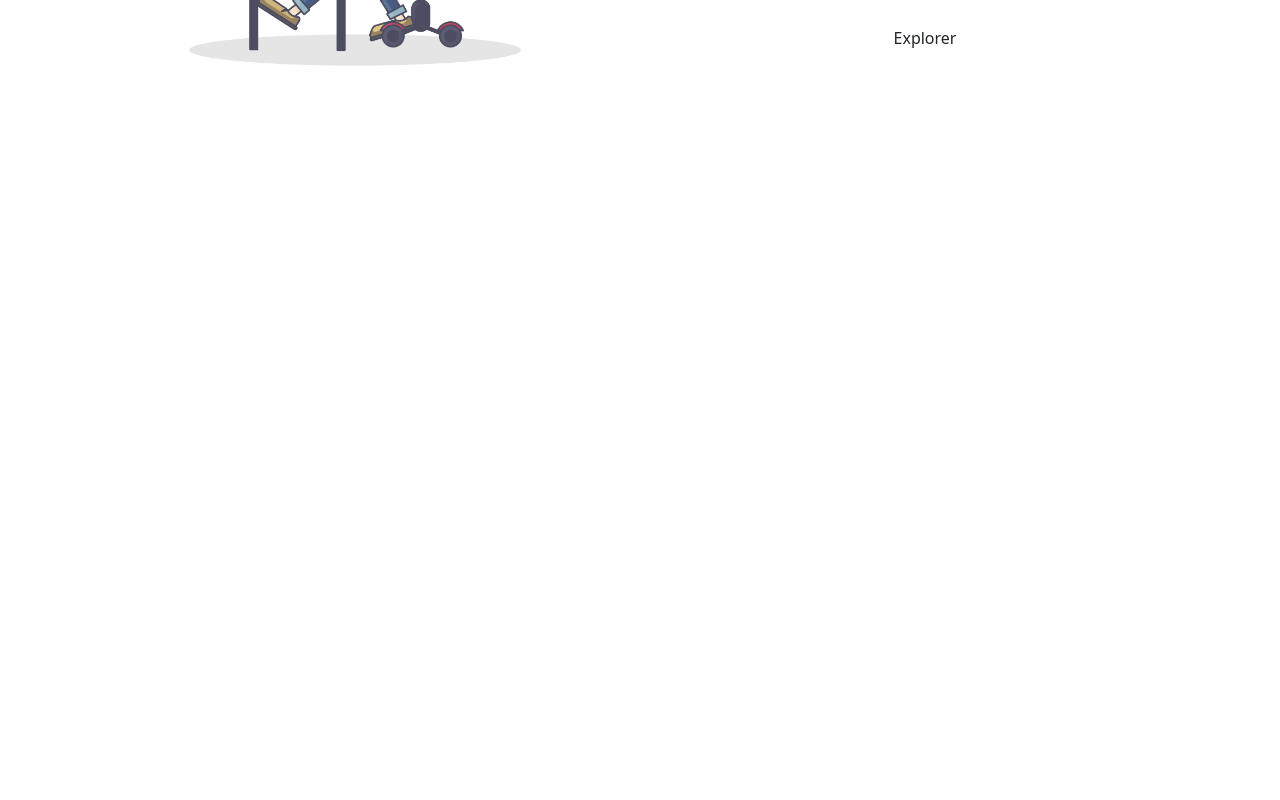
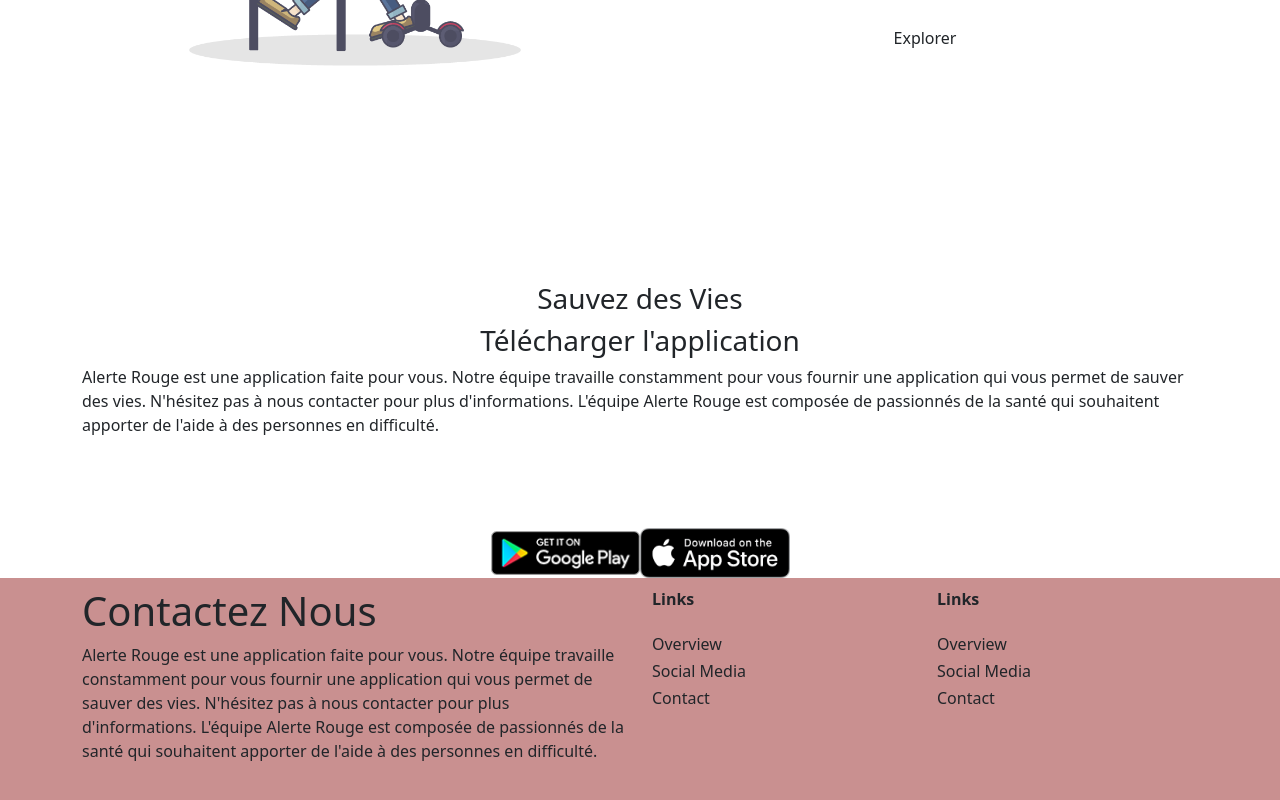
Before and after one commit to didierganthier/alerte-rouge, a Next.js app: page / in a window 1280 px wide. Shown: the part 1645-2445 px from the top of the page. Before the commit the page ends 1853 px from the top, so only its background shows below. Built offline with nearby package versions, Linux system fonts and the light colour scheme.

Commit message:
Contact Component designed

```diff
--- a/components/ContactComponent.js
+++ b/components/ContactComponent.js
@@ -1,5 +1,5 @@
 import React from "react";
-import { Container } from "react-bootstrap";
+import { Container, Row, Col } from "react-bootstrap";
 
 function ContactComponent(){
     return (
--- a/pages/index.js
+++ b/pages/index.js
@@ -1,5 +1,7 @@
 import Head from 'next/head'
 import AboutComponent from '../components/AboutComponent'
+import ContactComponent from '../components/ContactComponent'
+import DownloadComponent from '../components/DownloadComponent'
 import ServiceComponent from '../components/ServiceComponent'
 import TopComponent from '../components/TopComponent'
 
@@ -22,6 +24,8 @@ export default function Home() {
         <TopComponent/>
         <ServiceComponent/>
         <AboutComponent/>
+        <DownloadComponent/>
+        <ContactComponent/>
       </main>
 
       <footer>
--- a/styles/globals.css
+++ b/styles/globals.css
@@ -113,3 +113,45 @@ section-top-right h1 {
   align-items: center;
   flex-direction: column;
 }
+
+/* Download Component */
+.download-container-bg {
+  background-color: white;
+}
+
+.download-container {
+  min-height: 40vh;
+  display: flex;
+  justify-content: center;
+  align-items: center;
+  flex-direction: column ;
+}
+
+.img-download {
+  display: flex;
+  justify-content: center;
+  align-items: center;
+}
+
+.img-download img {
+  width: 150px;
+}
+
+/* Contact Component */
+.contact-container-bg {
+  background-color: rgb(201, 144, 144);
+}
+
+.contact-container {
+  padding-left: 20px;
+  padding-right: 20px;
+  min-height: 30vh;
+  display: flex;
+  justify-content: center;
+  align-items: center;
+}
+
+.fa {
+  margin-left: 5px;
+  font-size: 20px;
+}
```
